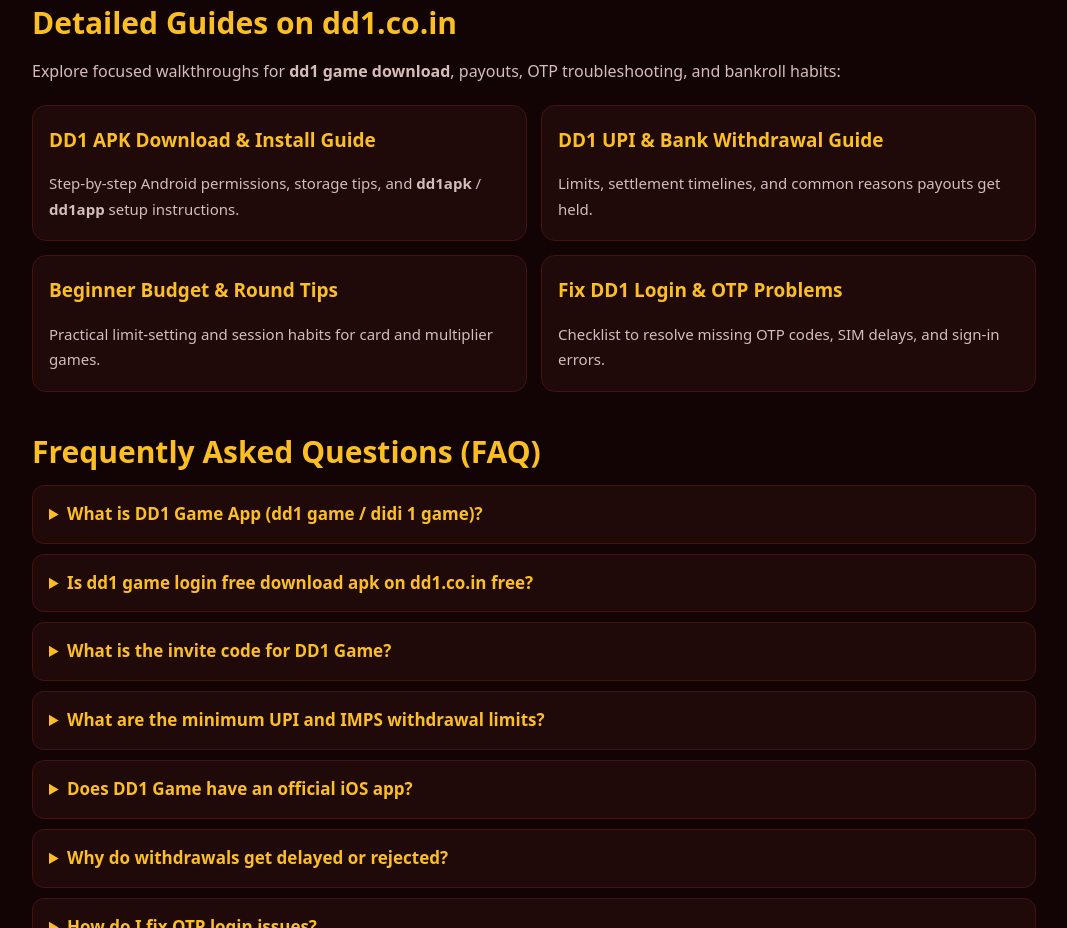
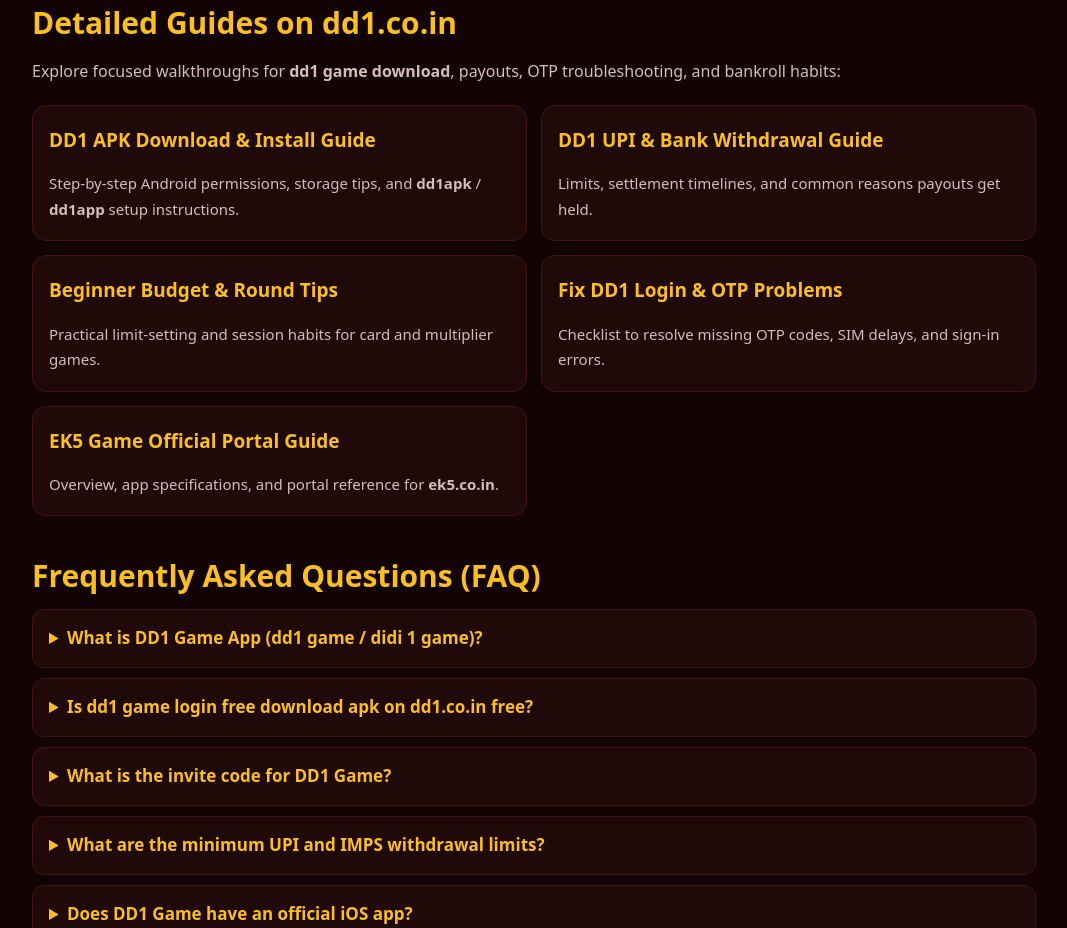
Before and after one commit to ajayjada2624/Dd1, a plain HTML site: page index.html in a window 1280 px wide. Shown: the part 11072-12000 px from the top of the page, without its empty margins (106-1173 px from the left). Drawn offline with Linux system fonts and the light colour scheme.

Commit message:
Add EK5 Portal Guide to index.html
Added EK5 Portal Guide section and updated footer links.

```diff
--- a/index.html
+++ b/index.html
@@ -463,6 +463,12 @@
           <p>Checklist to resolve missing OTP codes, SIM delays, and sign-in errors.</p>
         </a>
       </article>
+      <article class="card">
+        <a href="/ek5-portal-guide.html">
+          <h3>EK5 Game Official Portal Guide</h3>
+          <p>Overview, app specifications, and portal reference for <strong>ek5.co.in</strong>.</p>
+        </a>
+      </article>
     </div>
   </section>
 
@@ -520,6 +526,7 @@
     <a href="#install">Install Guide</a>
     <a href="#features">Features</a>
     <a href="#latest-guides">Latest Guides</a>
+    <a href="/ek5-portal-guide.html">EK5 Portal Guide</a>
     <a href="#payments">Withdrawals</a>
     <a href="#faq">FAQs</a>
     <a href="about-us.html">About Us</a>
```
